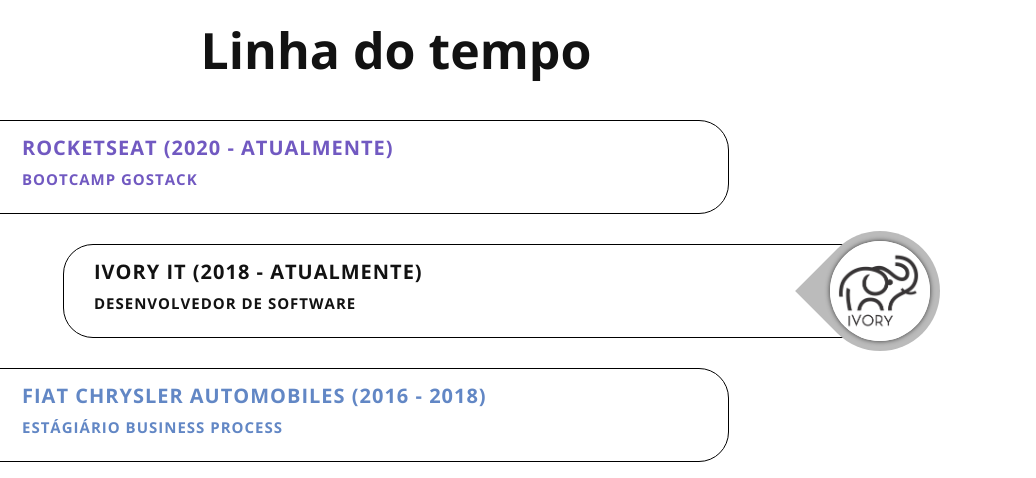
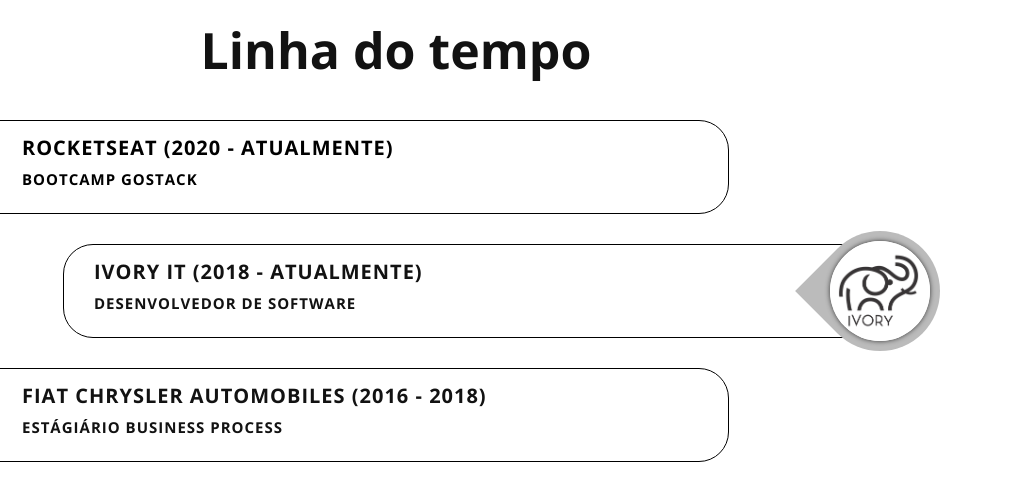
Before and after one commit to theusoliveira/mholiveira, a plain HTML site: page index.html in a window 1280 px wide. Shown: the part 1620-2098 px from the top of the page, 244-1280 px from the left. Drawn offline with nearby package versions, Linux system fonts and the light colour scheme.

Commit message:
Change color title and subtitle of timeline itens

```diff
--- a/css/style.css
+++ b/css/style.css
@@ -406,7 +406,8 @@
 }
 
 .main-timeline .title{
-  color: #7159C1;
+  /* color: #7159C1; */
+  color: #000;
   font-size: 20px;
   font-weight: 700;
   letter-spacing: 1px;
@@ -415,7 +416,8 @@
 }
 
 .main-timeline .subtitle{
-  color: #7159C1;
+  /* color: #7159C1; */
+  color: #000;
   font-size: 15px;
   font-weight: 700;
   letter-spacing: 1px;
@@ -451,9 +453,10 @@
 .main-timeline .timeline:nth-child(4n+2) .timeline-content:before{ background: #bbbbbb; }
 .main-timeline .timeline:nth-child(4n+2) .title{ color: #121212; }
 .main-timeline .timeline:nth-child(4n+2) .subtitle{ color: #121212; }
+.main-timeline .timeline:nth-child(4n+3) .timeline-content:before{ background: #bbbbbb; }
+.main-timeline .timeline:nth-child(4n+3) .title{ color: #121212; }
+.main-timeline .timeline:nth-child(4n+3) .subtitle{ color: #121212; }
 .main-timeline .timeline:nth-child(4n+3) .timeline-content:before{ background:#6287C5; }
-.main-timeline .timeline:nth-child(4n+3) .title{ color: #6287C5; }
-.main-timeline .timeline:nth-child(4n+3) .subtitle{ color: #6287C5; }
 .main-timeline .timeline:nth-child(4n+4) .timeline-content:before{ background: #bbbbbb; }
 .main-timeline .timeline:nth-child(4n+4) .title{ color: #121212; }
 .main-timeline .timeline:nth-child(4n+4) .subtitle{ color: #121212; }
```
